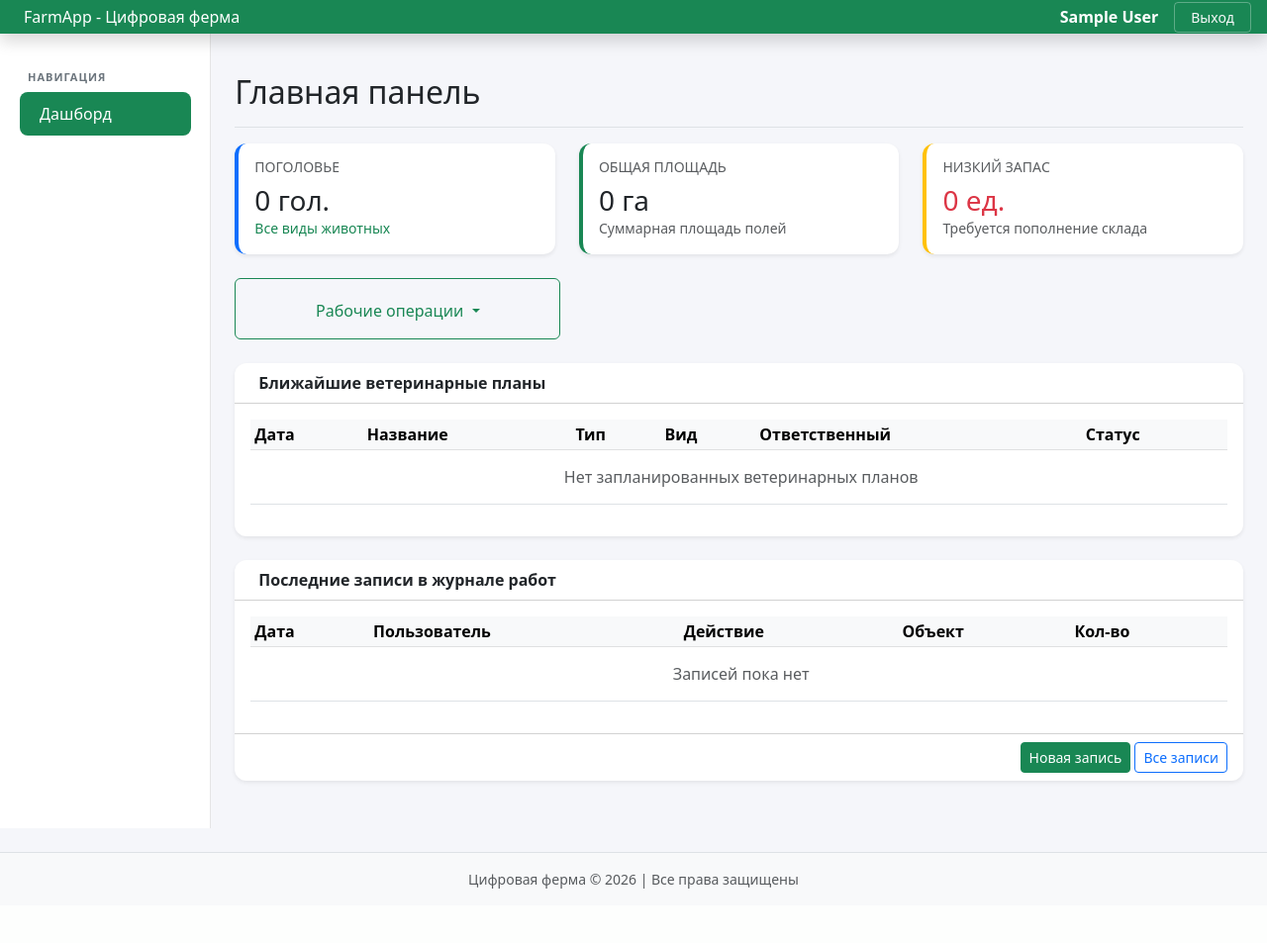
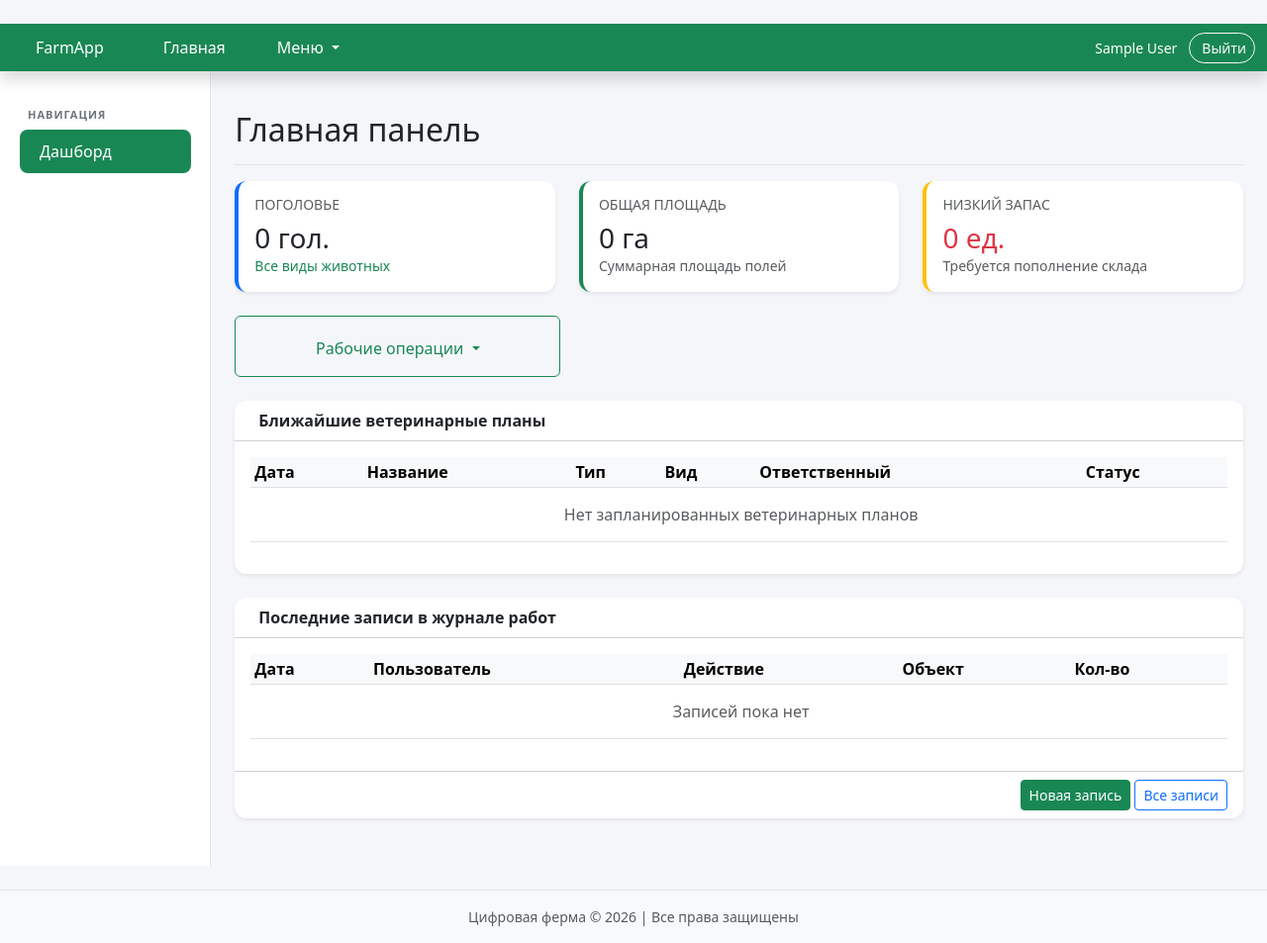
Before and after one commit to VinCat01/FarmApp, a Django app: page / in a window 1280 px wide. Shown: the whole page at 99% size. Before the commit the page ends 898 px from the top, so only its background shows below. Run offline with Django 5.2, Linux system fonts and the light colour scheme; the visitor is signed in with stand-in values (Sample User, id 1); data comes from the database, SQL or seed files in the repository; data that the repository does not hold is empty; some libraries are stand-ins or nearby versions.

Commit message:
Попытка в адаптив(

```diff
--- a/farm/templates/farm/header.html
+++ b/farm/templates/farm/header.html
@@ -1,41 +1,97 @@
 {% load static %}
-<header class="navbar navbar-dark sticky-top flex-md-nowrap p-0 shadow" style="background: #198754;">
-    <a class="navbar-brand col-md-3 col-lg-2 me-0 px-3 fs-6" href="{% url 'farm:index' %}">
-        <i class="bi bi-moisture me-2"></i> FarmApp - Цифровая ферма
+<header class="navbar navbar-dark bg-success navbar-expand-lg sticky-top p-0 shadow">
+    <div class="container-fluid">
+        <a class="navbar-brand py-2 px-3 fs-6" href="{% url 'farm:index' %}">
+            <i class="bi bi-moisture me-2"></i> FarmApp
         </a>
-    <button class="navbar-toggler position-absolute d-md-none collapsed" type="button" data-bs-toggle="collapse" data-bs-target="#sidebarMenu">
+        <button class="navbar-toggler border-0" type="button" data-bs-toggle="collapse" data-bs-target="#navbarMenu" aria-controls="navbarMenu">
             <span class="navbar-toggler-icon"></span>
         </button>
 
-    <div class="navbar-nav w-100 d-flex flex-row justify-content-end align-items-center px-3">
+        <div class="collapse navbar-collapse" id="navbarMenu">
+            <ul class="navbar-nav me-auto mb-2 mb-lg-0">
+                <li class="nav-item">
+                    <a class="nav-link text-white px-3" href="{% url 'farm:index' %}"><i class="bi bi-house-door me-1"></i>Главная</a>
+                </li>
                 {% if request.user.is_authenticated %}
-        <div class="nav-item text-nowrap text-white me-3 d-flex align-items-center gap-2">
+                <li class="nav-item dropdown">
+                    <a class="nav-link dropdown-toggle text-white px-3" href="#" id="navbarDropdown" role="button" data-bs-toggle="dropdown">
+                        <i class="bi bi-grid me-1"></i>Меню
+                    </a>
+                    <ul class="dropdown-menu dropdown-menu-dark bg-success border-0 mt-0">
+                        {% if is_manager or is_admin_role %}
+                        <li><a class="dropdown-item text-white py-2 px-3" href="{% url 'farm:profit_report' %}"><i class="bi bi-graph-up me-2"></i>Отчёты</a></li>
+                        <li><a class="dropdown-item text-white py-2 px-3" href="{% url 'farm:purchase_list' %}"><i class="bi bi-cart-plus me-2"></i>Закупки</a></li>
+                        <li><a class="dropdown-item text-white py-2 px-3" href="{% url 'farm:sale_order_list' %}"><i class="bi bi-cart me-2"></i>Продажи</a></li>
+                        <li><a class="dropdown-item text-white py-2 px-3" href="{% url 'farm:vet_plan_list' %}"><i class="bi bi-heart-pulse me-2"></i>Вет. планы</a></li>
+                        <li><a class="dropdown-item text-white py-2 px-3" href="{% url 'farm:crop_rotation_list' %}"><i class="bi bi-tree me-2"></i>Севооборот</a></li>
+                        {% endif %}
+                        <li><a class="dropdown-item text-white py-2 px-3" href="{% url 'farm:work_log_list' %}"><i class="bi bi-journal-text me-2"></i>Журнал работ</a></li>
+                        {% if is_admin_role %}
+                        <li><hr class="dropdown-divider border-light my-1"></li>
+                        <li><a class="dropdown-item text-white py-2 px-3" href="{% url 'admin:index' %}"><i class="bi bi-gear me-2"></i>Админ-панель</a></li>
+                        {% endif %}
+                    </ul>
+                </li>
+                {% endif %}
+            </ul>
+        </div>
+
+        {% if request.user.is_authenticated %}
+        <div class="d-flex align-items-center gap-1 ms-2">
+            <div class="text-white small d-flex align-items-center gap-1 px-2 py-1 rounded" >
                 <i class="bi bi-person-circle"></i>
-            <strong>{{ request.user.full_name|default:request.user.username }}</strong>
-
+                <span class="d-none d-md-inline fw-medium">{{ request.user.full_name|default:request.user.username }}</span>
                 {% if user_role == "worker" %}
-            <span class="role-badge badge-worker">Работник</span>
+                <span class="badge bg-light text-dark d-none d-md-inline">Рабочий</span>
                 {% elif user_role == "manager" %}
-            <span class="role-badge badge-manager">Менеджер</span>
+                <span class="badge bg-warning text-dark d-none d-md-inline">Менеджер</span>
                 {% elif user_role == "admin" %}
-            <span class="role-badge badge-admin">Администратор</span>
+                <span class="badge bg-danger d-none d-md-inline">Админ</span>
                 {% endif %}
             </div>
-
-        <div class="nav-item text-nowrap">
             <form action="{% url 'logout' %}" method="post" class="m-0">
                 {% csrf_token %}
-                <button type="submit" class="nav-link-h px-3 btn btn-outline-light btn-sm" style="border-color: rgba(255,255,255,0.3);">
-                    <i class="bi bi-box-arrow-right"></i> Выход
+                <button type="submit" class="btn btn-sm btn-outline-light border-light py-1 px-2 rounded-pill" title="Выйти" >
+                    <i class="bi bi-box-arrow-right me-1"></i><span class="d-none d-sm-inline">Выйти</span>
                 </button>
             </form>
         </div>
         {% else %}
-        <div class="nav-item text-nowrap">
-            <a href="{% url 'login' %}" class="nav-link-h px-3 btn btn-outline-light btn-sm" style="border-color: rgba(255,255,255,0.3);">
-                <i class="bi bi-box-arrow-in-right"></i> Вход
+        <div class="ms-2">
+            <a href="{% url 'login' %}" class="btn btn-outline-light btn-sm px-3">
+                <i class="bi bi-box-arrow-in-right me-1"></i> Войти
             </a>
         </div>
         {% endif %}
     </div>
 </header>
+
+<style>
+    .navbar .dropdown-menu .dropdown-item:hover {
+        background-color: rgba(0,0,0,0.2) !important;
+        color: white !important;
+    }
+    .navbar .dropdown-menu .dropdown-item:active {
+        background-color: rgba(0,0,0,0.3) !important;
+    }
+    .navbar .nav-link.dropdown-toggle::after {
+        border-top-color: white;
+        border-bottom-color: white;
+    }
+    .navbar .dropdown-menu {
+        animation: fadeIn 0.15s ease-in;
+        border-radius: 0 0 8px 8px;
+    }
+    @keyframes fadeIn {
+        from { opacity: 0; transform: translateY(-5px); }
+        to { opacity: 1; transform: translateY(0); }
+    }
+    .navbar .dropdown-divider {
+        opacity: 0.3;
+    }
+    .navbar .nav-link:hover {
+        background: rgba(0,0,0,0.1);
+        border-radius: 4px;
+    }
+</style>
--- a/farm/templates/farm/index.html
+++ b/farm/templates/farm/index.html
@@ -181,7 +181,7 @@
         <i class="bi bi-heart-pulse me-2 text-success"></i>Ближайшие ветеринарные планы
     </div>
     <div class="table-responsive p-3">
-        <table class="table table-sm table-hover align-middle">
+        <div class="table-responsive"><table class="table table-sm table-hover align-middle">
             <thead class="table-light">
                 <tr>
                     <th>Дата</th>
@@ -236,7 +236,7 @@
                 </tr>
                 {% endfor %}
             </tbody>
-        </table>
+        </table></div>
     </div>
     {% if is_manager or is_admin_role %}
     <div class="card-footer bg-transparent text-end">
@@ -257,7 +257,7 @@
         <i class="bi bi-cart me-2 text-success"></i>Последние продажи
     </div>
     <div class="table-responsive p-3">
-        <table class="table table-sm table-hover align-middle">
+        <div class="table-responsive"><table class="table table-sm table-hover align-middle">
             <thead class="table-light">
                 <tr>
                     <th>Дата</th>
@@ -294,7 +294,7 @@
                 </tr>
                 {% endfor %}
             </tbody>
-        </table>
+        </table></div>
     </div>
     <div class="card-footer bg-transparent text-end">
         <a href="{% url 'farm:sale_order_create' %}" class="btn btn-sm btn-success">
@@ -313,7 +313,7 @@
         <i class="bi bi-journal-text me-2"></i>Последние записи в журнале работ
     </div>
     <div class="table-responsive p-3">
-        <table class="table table-sm table-hover align-middle">
+        <div class="table-responsive"><table class="table table-sm table-hover align-middle">
             <thead class="table-light">
                 <tr>
                     <th>Дата</th>
@@ -350,7 +350,7 @@
                 </tr>
                 {% endfor %}
             </tbody>
-        </table>
+        </table></div>
     </div>
     <div class="card-footer bg-transparent text-end">
         <a href="{% url 'farm:work_log_create' %}" class="btn btn-sm btn-success">
@@ -364,7 +364,7 @@
 
 {% else %}
     <div class="container py-4">
-        <div class="row">
+        <div class="row row-cards">
             <div class="col-12 text-center">
                 <p class="fs-4 text-muted">Пожалуйста, войдите в систему для работы с FarmApp</p>
                 <a href="{% url 'login' %}" class="btn btn-success btn-lg">
--- a/farm/templates/farm/purchase_list.html
+++ b/farm/templates/farm/purchase_list.html
@@ -19,7 +19,7 @@
     <div class="card shadow-sm">
         {% if purchases %}
         <div class="table-responsive">
-            <table class="table table-hover mb-0">
+            <div class="table-responsive"><table class="table table-hover mb-0">
                 <thead class="table-light">
                     <tr>
                         <th>Дата</th>
@@ -49,7 +49,7 @@
                     </tr>
                     {% endfor %}
                 </tbody>
-            </table>
+            </table></div>
         </div>
         {% else %}
         <div class="card-body text-center py-5">
--- a/farm/templates/farm/sale_order_list.html
+++ b/farm/templates/farm/sale_order_list.html
@@ -19,7 +19,7 @@
     <div class="card shadow-sm">
         {% if sales %}
         <div class="table-responsive">
-            <table class="table table-hover mb-0">
+            <div class="table-responsive"><table class="table table-hover mb-0">
                 <thead class="table-light">
                     <tr>
                         <th>Дата</th>
@@ -74,7 +74,7 @@
                     </tr>
                     {% endfor %}
                 </tbody>
-            </table>
+            </table></div>
         </div>
         {% else %}
         <div class="card-body text-center py-5">
--- a/farm/templates/farm/vet_plan_list.html
+++ b/farm/templates/farm/vet_plan_list.html
@@ -58,7 +58,7 @@
     <div class="card shadow-sm">
         {% if plans %}
         <div class="table-responsive">
-            <table class="table table-hover mb-0">
+            <div class="table-responsive"><table class="table table-hover mb-0">
                 <thead class="table-light">
                     <tr>
                         <th>Дата</th>
@@ -127,7 +127,7 @@
                     </tr>
                     {% endfor %}
                 </tbody>
-            </table>
+            </table></div>
         </div>
         {% else %}
         <div class="card-body text-center py-5">
--- a/farm/templates/farm/work_log_list.html
+++ b/farm/templates/farm/work_log_list.html
@@ -50,7 +50,7 @@
     <div class="card shadow-sm">
         {% if logs %}
         <div class="table-responsive">
-            <table class="table table-hover mb-0">
+            <div class="table-responsive"><table class="table table-hover mb-0">
                 <thead class="table-light">
                     <tr>
                         <th>Дата и время</th>
@@ -92,7 +92,7 @@
                     </tr>
                     {% endfor %}
                 </tbody>
-            </table>
+            </table></div>
         </div>
         {% else %}
         <div class="card-body text-center py-5">
```
Also changed, not shown: farm/templates/farm/base.html (+58 -1 lines), farm/templates/farm/profit_report.html (+6 -6 lines), farm/templates/farm/vet_plan_detail.html (+4 -4 lines). Lines whose indentation alone changed are shown as unchanged.
